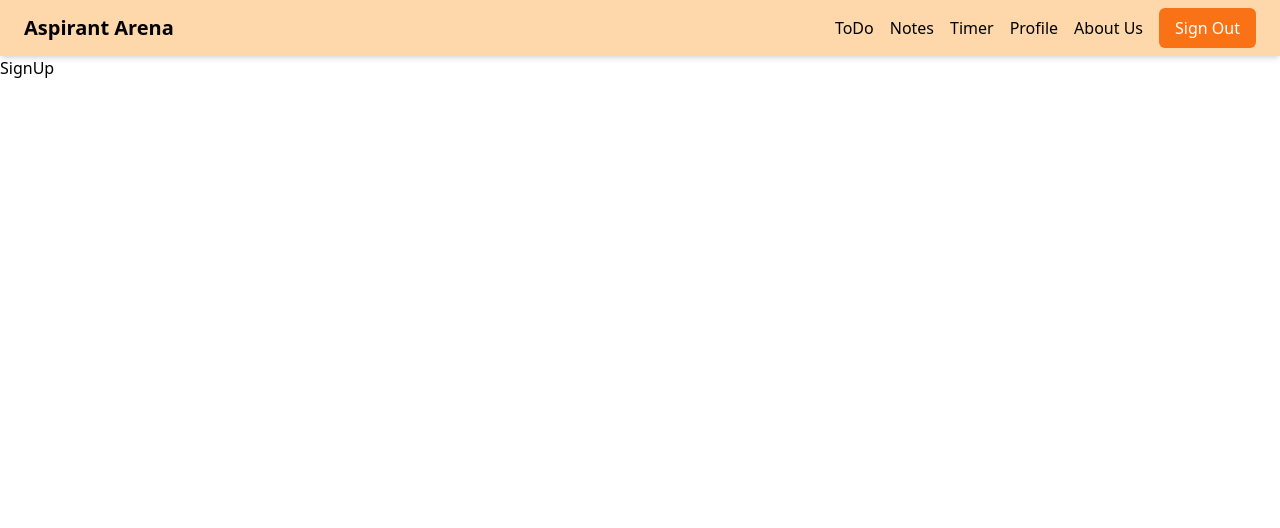
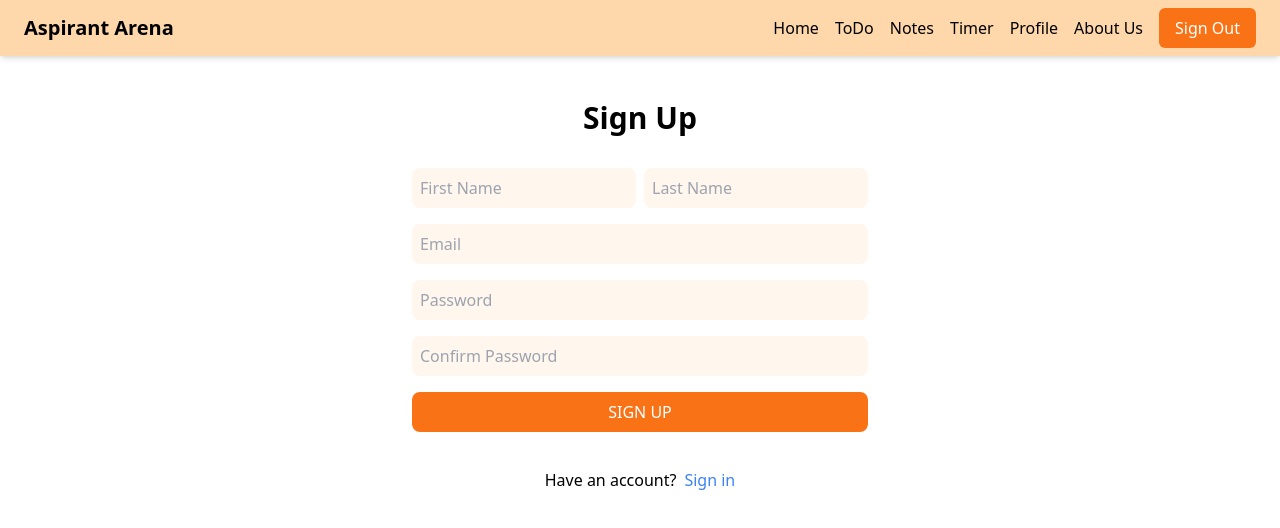
Before and after one commit to vijaycham/aspirant-arena-frontend, a React (Vite) app: page /signup in a window 1280 px wide. Shown: the top 528 px of the page. Built offline with nearby package versions, Linux system fonts and the light colour scheme.

Commit message:
completes signup UI

```diff
--- a/src/components/Header.jsx
+++ b/src/components/Header.jsx
@@ -3,11 +3,20 @@ import { Link } from "react-router-dom";
 
 const Header = () => {
   return (
-    <div  className="bg-orange-200 h-14 px-6 flex justify-between items-center shadow-md">
-      <h1 className="text-xl font-bold">Aspirant Arena</h1>
+    <div className="bg-orange-200 h-14 px-6 flex justify-between items-center shadow-md">
+      <h1 className="text-xl font-bold">
+        <Link to="/" className="hover:text-orange-700">
+          Aspirant Arena
+        </Link>
+      </h1>
 
       <div className="flex items-center space-x-4">
         <ul className="flex space-x-4">
+          <li>
+            <Link to="/" className="hover:text-orange-700">
+              Home
+            </Link>
+          </li>
           <li>
             <Link to="/todo" className="hover:text-orange-700">
               ToDo
--- a/src/pages/SignUp.jsx
+++ b/src/pages/SignUp.jsx
@@ -1,7 +1,68 @@
 import React from "react";
+import { Link } from "react-router-dom";
 
 const SignUp = () => {
-  return <div>SignUp</div>;
+  return (
+    <div className="p-3 max-w-lg mx-auto">
+      <h1 className="text-3xl text-center font-semibold mt-8 mb-4">Sign Up</h1>
+      <form
+        onSubmit={(e) => e.preventDefault()}
+        className="flex flex-col gap-4 p-4 rounded-lg"
+      >
+        <div className="flex gap-2">
+          <input
+            type="text"
+            placeholder="First Name"
+            id="firstname"
+            className="bg-orange-50 p-2 rounded-lg w-full sm:w-1/2 outline-none focus:ring-2 focus:ring-orange-400"
+            required
+          />
+          <input
+            type="text"
+            placeholder="Last Name"
+            id="lastname"
+            className="bg-orange-50 p-2 rounded-lg w-full sm:w-1/2 outline-none focus:ring-2 focus:ring-orange-400"
+            required
+          />
+        </div>
+
+        <input
+          type="email"
+          placeholder="Email"
+          id="email"
+          className="bg-orange-50 p-2 rounded-lg w-full outline-none focus:ring-2 focus:ring-orange-400"
+          required
+        />
+        <input
+          type="password"
+          placeholder="Password"
+          id="password"
+          className="bg-orange-50 p-2 rounded-lg w-full outline-none focus:ring-2 focus:ring-orange-400"
+          required
+        />
+        <input
+          type="password"
+          placeholder="Confirm Password"
+          id="confirmPassword"
+          className="bg-orange-50 p-2 rounded-lg w-full outline-none focus:ring-2 focus:ring-orange-400"
+          required
+        />
+
+        <button
+          type="submit"
+          className="bg-orange-500 text-white p-2 rounded-lg uppercase hover:bg-orange-600 w-full"
+        >
+          Sign Up
+        </button>
+      </form>
+      <div className="flex justify-center gap-2 mt-5">
+        <p>Have an account?</p>
+        <Link to="/signin">
+          <span className="text-blue-500 hover:underline">Sign in</span>
+        </Link>
+      </div>
+    </div>
+  );
 };
 
 export default SignUp;
```
